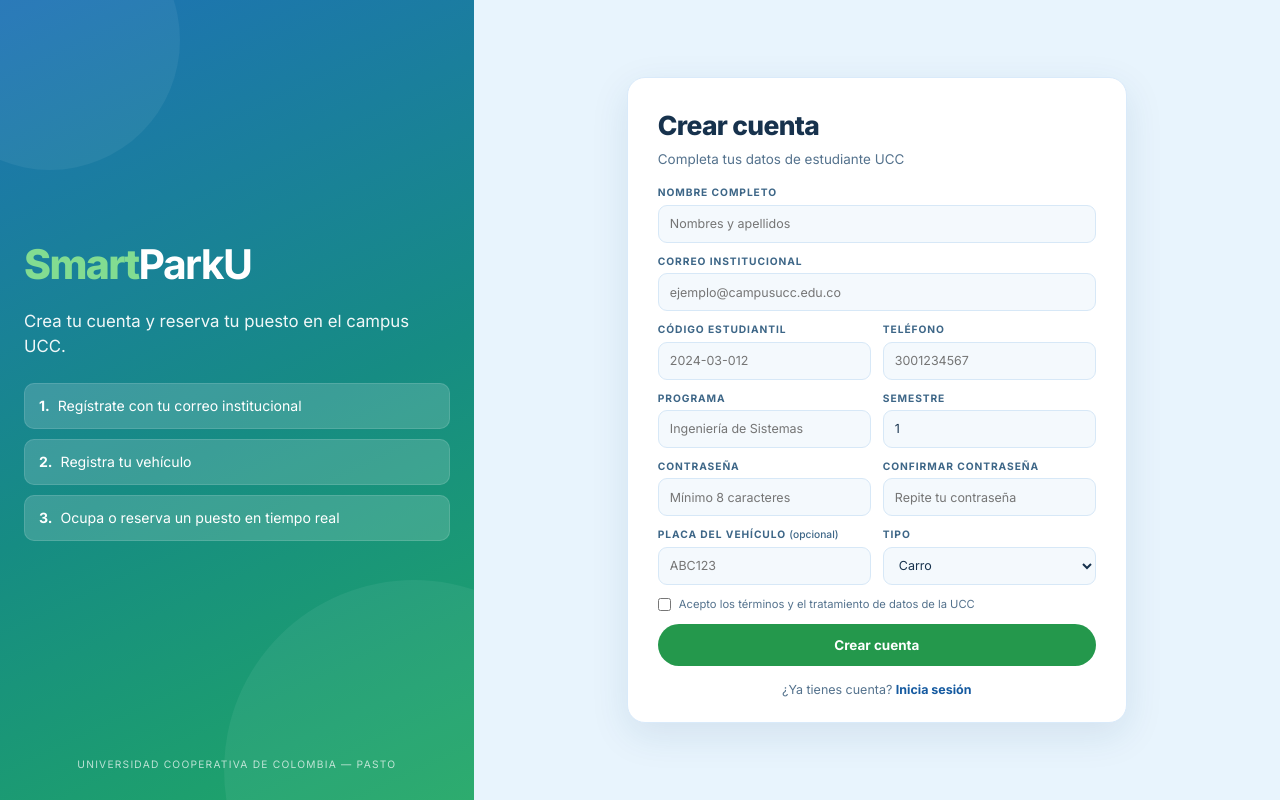
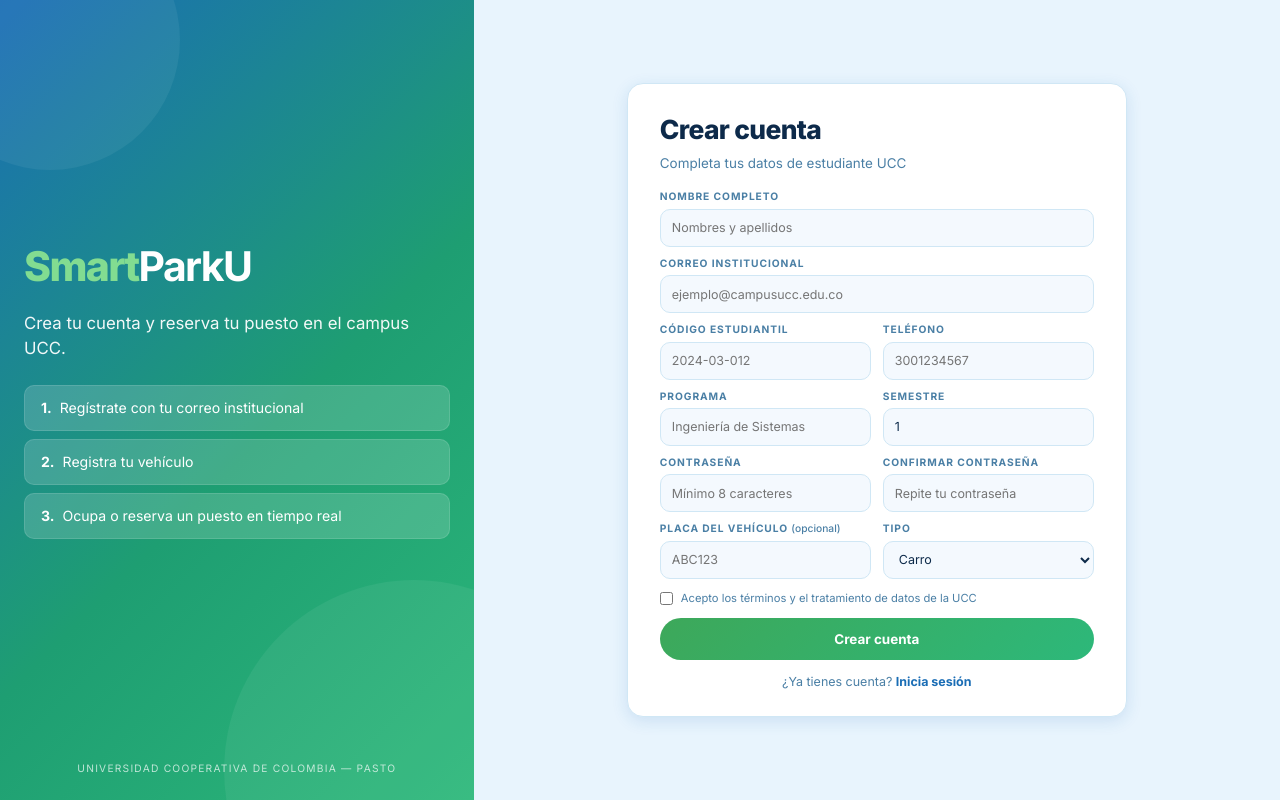
Before and after one commit to Rodrigueza02/electiva_final, an Angular app: page /register in a window 1280 px wide. Built offline with nearby package versions, Linux system fonts and the light colour scheme.

Commit message:
style(register): consumir tokens globales de diseño - Helen

```diff
--- a/src/app/pages/register/register.component.scss
+++ b/src/app/pages/register/register.component.scss
@@ -2,7 +2,7 @@
   display: grid;
   grid-template-columns: minmax(300px, 37%) 1fr;
   min-height: 100dvh;
-  background: #e8f4fd;
+  background: var(--bg);
 
   @media (max-width: 760px) {
     grid-template-columns: 1fr;
@@ -20,9 +20,9 @@
   justify-content: center;
   min-height: 100dvh;
   overflow: hidden;
-  padding: 48px 24px 76px;
-  color: #fff;
-  background: linear-gradient(155deg, #1e72b5 0%, #168c83 54%, #20a765 100%);
+  padding: var(--space-7) var(--space-5) 76px;
+  color: var(--text-on-dark);
+  background: var(--gradient-hero);
 
   &::before,
   &::after {
@@ -60,11 +60,11 @@
     letter-spacing: -0.04em;
 
     span {
-      color: #82dc91;
+      color: var(--brand-green-light);
     }
 
     strong {
-      color: #fff;
+      color: var(--text-on-dark);
     }
   }
 
@@ -79,9 +79,9 @@
   &__footer {
     position: absolute;
     z-index: 1;
-    bottom: 28px;
-    left: 24px;
-    right: 24px;
+    bottom: var(--space-5);
+    left: var(--space-5);
+    right: var(--space-5);
     text-align: center;
     font-size: 0.64rem;
     letter-spacing: 0.12em;
@@ -91,15 +91,15 @@
 
 .register-steps {
   display: grid;
-  gap: 10px;
+  gap: var(--space-2);
   margin: 0;
   padding: 0;
   list-style: none;
 
   li {
-    padding: 12px 14px;
+    padding: var(--space-3) var(--space-4);
     border: 1px solid rgba(255, 255, 255, 0.12);
-    border-radius: 10px;
+    border-radius: var(--radius-md);
     background: rgba(255, 255, 255, 0.16);
     font-size: 0.88rem;
     line-height: 1.4;
@@ -115,23 +115,23 @@
   align-items: center;
   justify-content: center;
   min-width: 0;
-  padding: 32px 24px;
+  padding: var(--space-6) var(--space-5);
 }
 
 .register-card {
   width: min(100%, 500px);
-  padding: 26px 30px 22px;
-  border: 1px solid #d9eafa;
-  border-radius: 18px;
-  background: #fff;
-  box-shadow: 0 12px 38px rgba(24, 69, 105, 0.1);
+  padding: var(--space-5) var(--space-6);
+  border: 1px solid var(--border);
+  border-radius: var(--radius-lg);
+  background: var(--surface);
+  box-shadow: var(--shadow-md);
 
   &__header {
     margin-bottom: 14px;
 
     h2 {
       margin: 0;
-      color: #17324d;
+      color: var(--text-primary);
       font-size: 1.65rem;
       font-weight: 750;
       letter-spacing: -0.025em;
@@ -139,19 +139,19 @@
 
     p {
       margin: 3px 0 0;
-      color: #54728d;
+      color: var(--text-secondary);
       font-size: 0.84rem;
     }
   }
 
   &__footer {
-    margin: 14px 0 0;
-    color: #54728d;
+    margin: var(--space-3) 0 0;
+    color: var(--text-secondary);
     font-size: 0.78rem;
     text-align: center;
 
     a {
-      color: #155aa0;
+      color: var(--accent);
       font-weight: 650;
       text-decoration: none;
 
@@ -163,19 +163,19 @@
 }
 
 .register-alert {
-  margin-bottom: 12px;
+  margin-bottom: var(--space-3);
   padding: 9px 11px;
-  border: 1px solid #f0c5c5;
-  border-radius: 8px;
-  background: #fff4f4;
-  color: #9d2c2c;
+  border: 1px solid color-mix(in srgb, var(--status-occupied) 35%, white);
+  border-radius: var(--radius-md);
+  background: color-mix(in srgb, var(--status-occupied) 7%, white);
+  color: color-mix(in srgb, var(--status-occupied) 70%, black);
   font-size: 0.8rem;
 }
 
 .register-grid {
   display: grid;
   grid-template-columns: repeat(2, minmax(0, 1fr));
-  gap: 10px 12px;
+  gap: var(--space-2) var(--space-3);
 }
 
 .register-field {
@@ -189,7 +189,7 @@
   }
 
   label {
-    color: #3d6687;
+    color: var(--text-secondary);
     font-size: 0.64rem;
     font-weight: 700;
     letter-spacing: 0.09em;
@@ -208,35 +208,35 @@
     width: 100%;
     height: 38px;
     padding: 0 11px;
-    border: 1px solid #d7e8f7;
-    border-radius: 9px;
+    border: 1px solid var(--border);
+    border-radius: var(--radius-md);
     outline: none;
-    background: #f4f9fd;
-    color: #17324d;
+    background: var(--surface-alt);
+    color: var(--text-primary);
     font: inherit;
     font-size: 0.78rem;
     transition: border-color 120ms ease, box-shadow 120ms ease;
 
     &:focus {
-      border-color: #4a9bd6;
-      box-shadow: 0 0 0 3px rgba(74, 155, 214, 0.14);
+      border-color: var(--accent);
+      box-shadow: 0 0 0 3px color-mix(in srgb, var(--accent) 14%, transparent);
     }
   }
 
   small {
-    color: #b33c3c;
+    color: var(--status-occupied);
     font-size: 0.68rem;
   }
 }
 
 .register-terms {
-  margin-top: 12px;
+  margin-top: var(--space-3);
 
   label {
     display: flex;
     align-items: flex-start;
     gap: 8px;
-    color: #54728d;
+    color: var(--text-secondary);
     font-size: 0.7rem;
     line-height: 1.4;
   }
@@ -244,13 +244,13 @@
   input {
     flex: 0 0 auto;
     margin: 1px 0 0;
-    accent-color: #238f49;
+    accent-color: var(--brand-cta);
   }
 
   small {
     display: block;
-    margin: 4px 0 0 22px;
-    color: #b33c3c;
+    margin: var(--space-1) 0 0 22px;
+    color: var(--status-occupied);
     font-size: 0.68rem;
   }
 }
@@ -258,11 +258,11 @@
 .register-submit {
   width: 100%;
   min-height: 42px;
-  margin-top: 12px;
+  margin-top: var(--space-3);
   border: 0;
-  border-radius: 24px;
-  background: #24984c;
-  color: #fff;
+  border-radius: var(--radius-pill);
+  background: linear-gradient(135deg, var(--brand-cta), var(--brand-teal));
+  color: var(--text-on-dark);
   cursor: pointer;
   font: inherit;
   font-size: 0.84rem;
@@ -271,7 +271,7 @@
 
   &:hover:not(:disabled) {
     transform: translateY(-1px);
-    background: #1d8240;
+    filter: brightness(0.94);
   }
 
   &:disabled {
@@ -282,11 +282,11 @@
 
 @media (max-width: 520px) {
   .register-panel {
-    padding: 18px 12px;
+    padding: var(--space-4) var(--space-3);
   }
 
   .register-card {
-    padding: 22px 18px 18px;
+    padding: var(--space-5) var(--space-4);
   }
 
   .register-grid {
```
